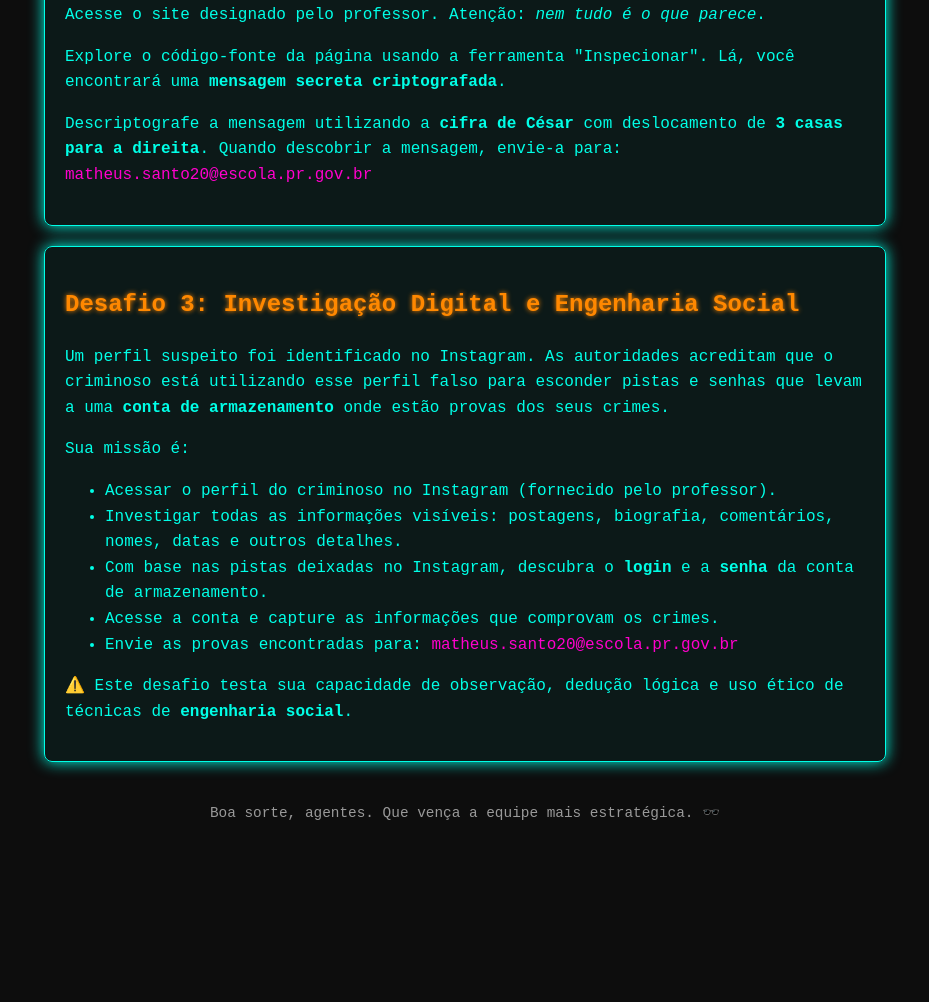
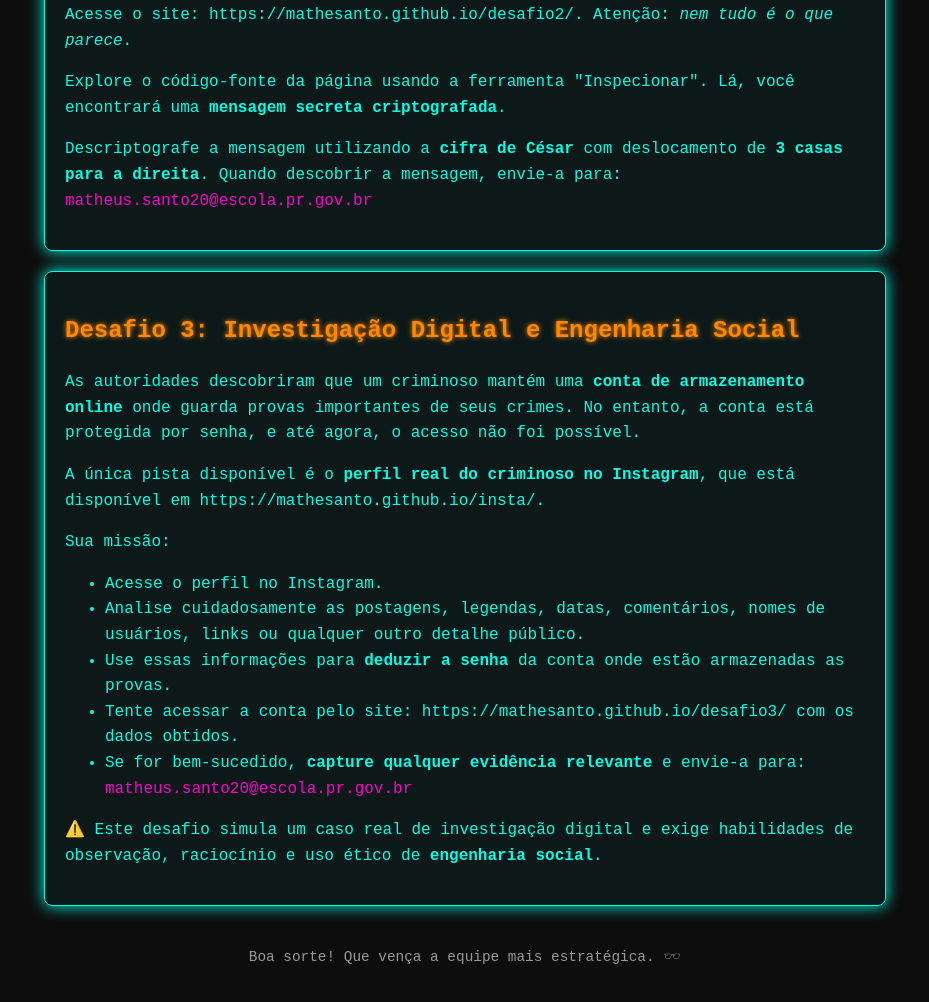
Before and after one commit to mathesanto/captureabandeira, a plain HTML site: page index.html in a window 1280 px wide. Shown: the part 844-1846 px from the top of the page, without its empty margins (175-1104 px from the left). Before the commit the page ends 1712 px from the top, so only its background shows below. Drawn offline with Linux system fonts and the light colour scheme.

Commit message:
fix texto

```diff
--- a/index.html
+++ b/index.html
@@ -70,27 +70,28 @@
 
   <div class="desafio">
     <h2>Desafio 2: A Mensagem Escondida</h2>
-    <p>Acesse o site designado pelo professor. Atenção: <em>nem tudo é o que parece</em>.</p>
+    <p>Acesse o site: https://mathesanto.github.io/desafio2/. Atenção: <em>nem tudo é o que parece</em>.</p>
     <p>Explore o código-fonte da página usando a ferramenta "Inspecionar". Lá, você encontrará uma <strong>mensagem secreta criptografada</strong>.</p>
     <p>Descriptografe a mensagem utilizando a <strong>cifra de César</strong> com deslocamento de <strong>3 casas para a direita</strong>. Quando descobrir a mensagem, envie-a para: <span class="email">matheus.santo20@escola.pr.gov.br</span></p>
   </div>
 
   <div class="desafio">
-    <h2>Desafio 3: Investigação Digital e Engenharia Social</h2>
-    <p>Um perfil suspeito foi identificado no Instagram. As autoridades acreditam que o criminoso está utilizando esse perfil falso para esconder pistas e senhas que levam a uma <strong>conta de armazenamento</strong> onde estão provas dos seus crimes.</p>
-    <p>Sua missão é:</p>
-    <ul>
-      <li>Acessar o perfil do criminoso no Instagram (fornecido pelo professor).</li>
-      <li>Investigar todas as informações visíveis: postagens, biografia, comentários, nomes, datas e outros detalhes.</li>
-      <li>Com base nas pistas deixadas no Instagram, descubra o <strong>login</strong> e a <strong>senha</strong> da conta de armazenamento.</li>
-      <li>Acesse a conta e capture as informações que comprovam os crimes.</li>
-      <li>Envie as provas encontradas para: <span class="email">matheus.santo20@escola.pr.gov.br</span></li>
-    </ul>
-    <p>⚠️ Este desafio testa sua capacidade de observação, dedução lógica e uso ético de técnicas de <strong>engenharia social</strong>.</p>
-  </div>
+  <h2>Desafio 3: Investigação Digital e Engenharia Social</h2>
+  <p>As autoridades descobriram que um criminoso mantém uma <strong>conta de armazenamento online</strong> onde guarda provas importantes de seus crimes. No entanto, a conta está protegida por senha, e até agora, o acesso não foi possível.</p>
+  <p>A única pista disponível é o <strong>perfil real do criminoso no Instagram</strong>, que está disponível em https://mathesanto.github.io/insta/.</p>
+  <p>Sua missão:</p>
+  <ul>
+    <li>Acesse o perfil no Instagram.</li>
+    <li>Analise cuidadosamente as postagens, legendas, datas, comentários, nomes de usuários, links ou qualquer outro detalhe público.</li>
+    <li>Use essas informações para <strong>deduzir a senha</strong> da conta onde estão armazenadas as provas.</li>
+    <li>Tente acessar a conta pelo site:  https://mathesanto.github.io/desafio3/ com os dados obtidos.</li>
+    <li>Se for bem-sucedido, <strong>capture qualquer evidência relevante</strong> e envie-a para: <span class="email">matheus.santo20@escola.pr.gov.br</span></li>
+  </ul>
+  <p>⚠️ Este desafio simula um caso real de investigação digital e exige habilidades de observação, raciocínio e uso ético de <strong>engenharia social</strong>.</p>
+</div>
 
   <div class="footer">
-    <p>Boa sorte, agentes. Que vença a equipe mais estratégica. 🕶️</p>
+    <p>Boa sorte! Que vença a equipe mais estratégica. 🕶️</p>
   </div>
 
 </body>
```
